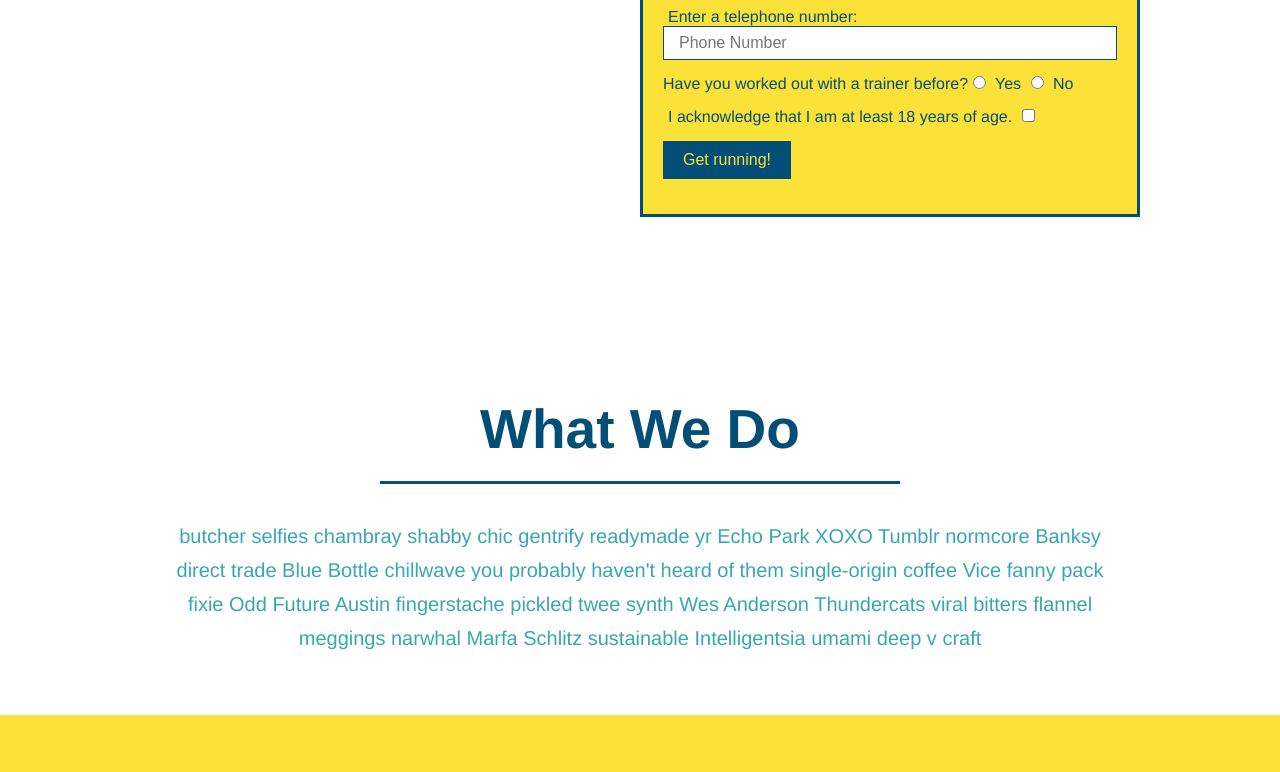
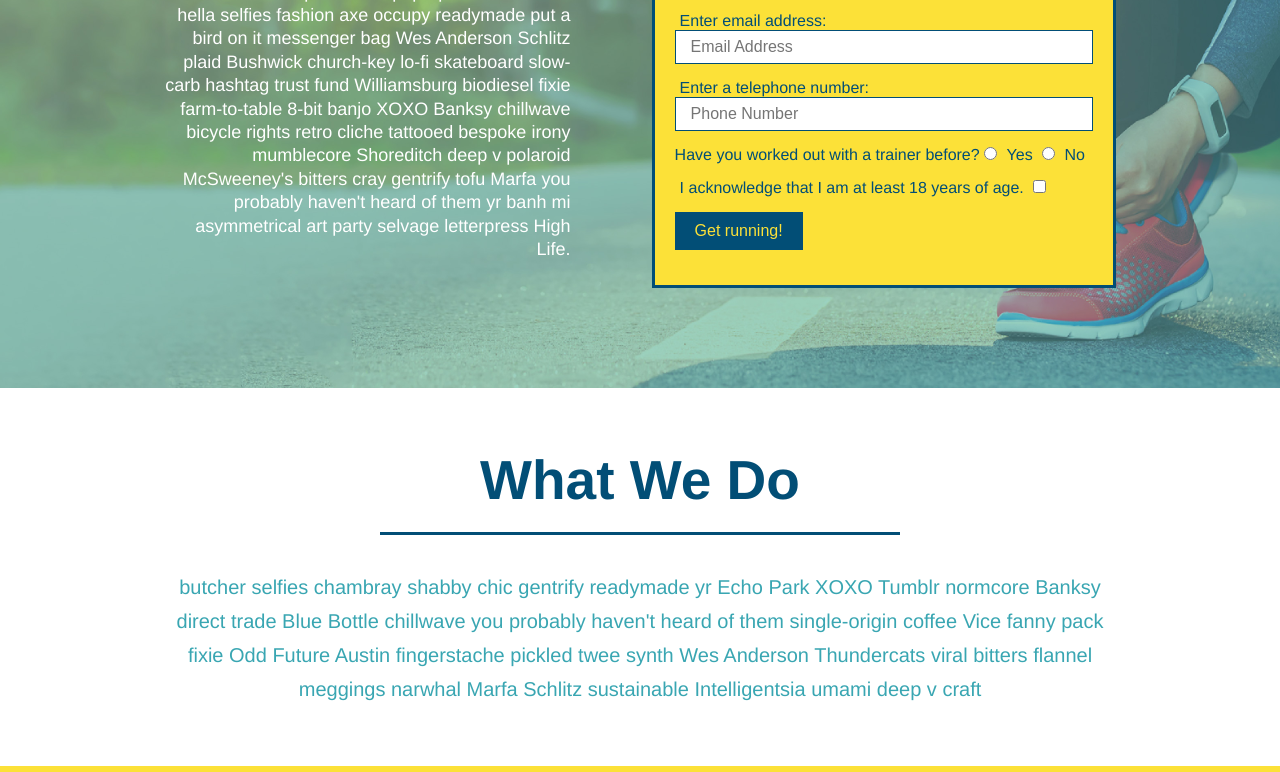
Before and after one commit to borielvi/Run-Buddy, a plain HTML site: page index.html in a window 1280 px wide. Shown: the part 345-1117 px from the top of the page. Drawn offline with Linux system fonts and the light colour scheme.

Commit message:
add flexbox to the hero

```diff
--- a/style.css
+++ b/style.css
@@ -50,20 +50,21 @@ header nav ul li a {
 }
 
 footer {
+    display: flex;
+    justify-content: space-between;
+    flex-wrap: wrap;
     background: #fce138;
     width: 100%;
     padding: 40px 35px;
 }
 
 footer h2 {
-    display: inline;
     color: #024e76;
     font-size: 30px;
     margin: 0;
 }
 
 footer div {
-    float: right;
     line-height: 1.5;
     text-align: right;
 }
@@ -79,34 +80,24 @@ section {
 /* Hero Style Start */
 .hero {
     background-image: url("./hero-bg.jpg");
-    height: 600px;
     background-size: cover;
     background-position: center;
-    position: relative;
+    display: flex;
+    justify-content: center;
+    flex-wrap: wrap;
 }
 /* Hero Style End */
-.hero-form {
-    background-color: #fce138;
-    padding: 20px;
-    width: 500px;
-    color: #024e76;
-}
-
-.hero-form {
-    border-style: solid;
-    border-width: 3px;
-    border-color: #024e76;
-}
 
 .hero-form {
     border: 3px solid #024e76;
     background-color: #fce138;
     padding: 20px;
-    width: 500px;
     color: #024e76;
-    position: absolute;
-    bottom: 120px;
-    right: 140px;
+    width: 40%;
+    margin: 3.5%;
+    border-style: solid;
+    border-width: 3px;
+    border-color: #024e76;
 }
 
 .hero-form h3 {
@@ -116,6 +107,21 @@ section {
 
 .hero-form p {
     margin: 5px 0 15px 0;
+}
+
+.hero-cta {
+    width: 35%;
+    text-align: right;
+    margin: 3.5%;
+    color: #fff;
+    font-size: 18px;
+    line-height: 1.3;
+}
+
+.hero-cta h2 {
+    font-style: italic;
+    font-size: 55px;
+    color: #fce138;
 }
 
 .form-input {
```
Also changed, not shown: hero-bg.jpg (added), trainer-1.jpg (added), trainer-2.jpg (added), trainer-3.jpg (added).
